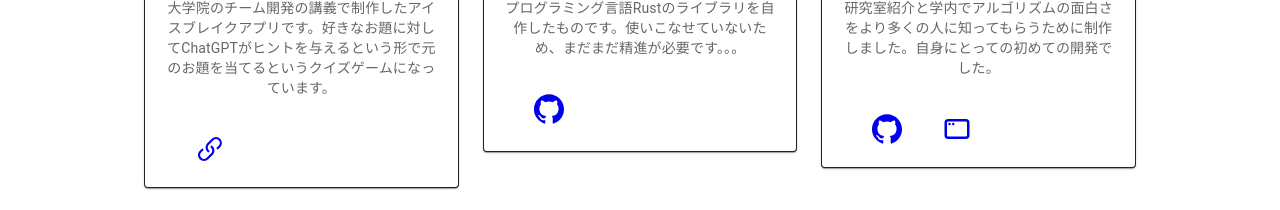
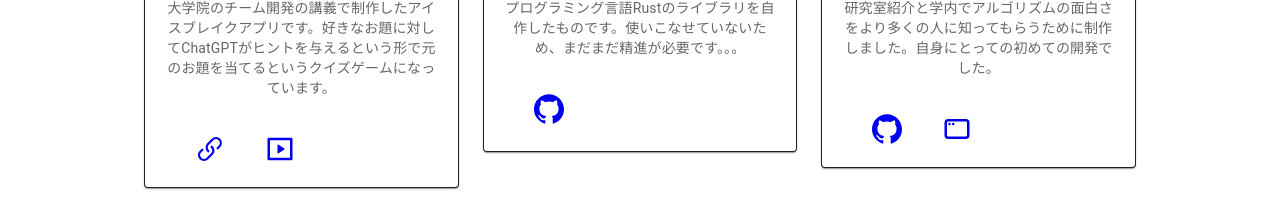
Before and after one commit to Nanashima21/Nanashima21.github.io, a React (Create React App) app: page / in a window 1280 px wide. Shown: the part 4920-5130 px from the top of the page. Built offline with nearby package versions, Linux system fonts and the light colour scheme.

Commit message:
add movie link

```diff
--- a/src/components/WorksGrid/index.tsx
+++ b/src/components/WorksGrid/index.tsx
@@ -9,6 +9,7 @@ import { ImGithub } from "react-icons/im";
 import { HiMiniLink } from "react-icons/hi2";
 import { CgWebsite } from "react-icons/cg";
 import { TbAppWindow } from "react-icons/tb";
+import { RiMovieLine } from "react-icons/ri";
 import "./WorksGrid.css";
 
 const Works = () => {
@@ -79,6 +80,12 @@ const linkIcon = (link: Array<String>) => {
           <CgWebsite size="30px" />
         </a>
       );
+    case "movie":
+      return (
+        <a className="icon" href={String(link[1])}>
+          <RiMovieLine size="30px" />
+        </a>
+      );
     default:
       return <></>;
   }
--- a/src/data/works.ts
+++ b/src/data/works.ts
@@ -35,6 +35,10 @@ export const worksData = [
       [
         "drive",
         "https://drive.google.com/file/d/1naOjITf8wvWnVR05l1dl8GLNe5qE1VEM/view?usp=sharing",
+      ],
+      [
+        "movie",
+        "https://drive.google.com/file/d/1E6ptOycXYmzQ74rnu5i615wzf3NOgOAI/view?usp=sharing",
       ],
     ],
     image: "tonkatsu.png",
```
